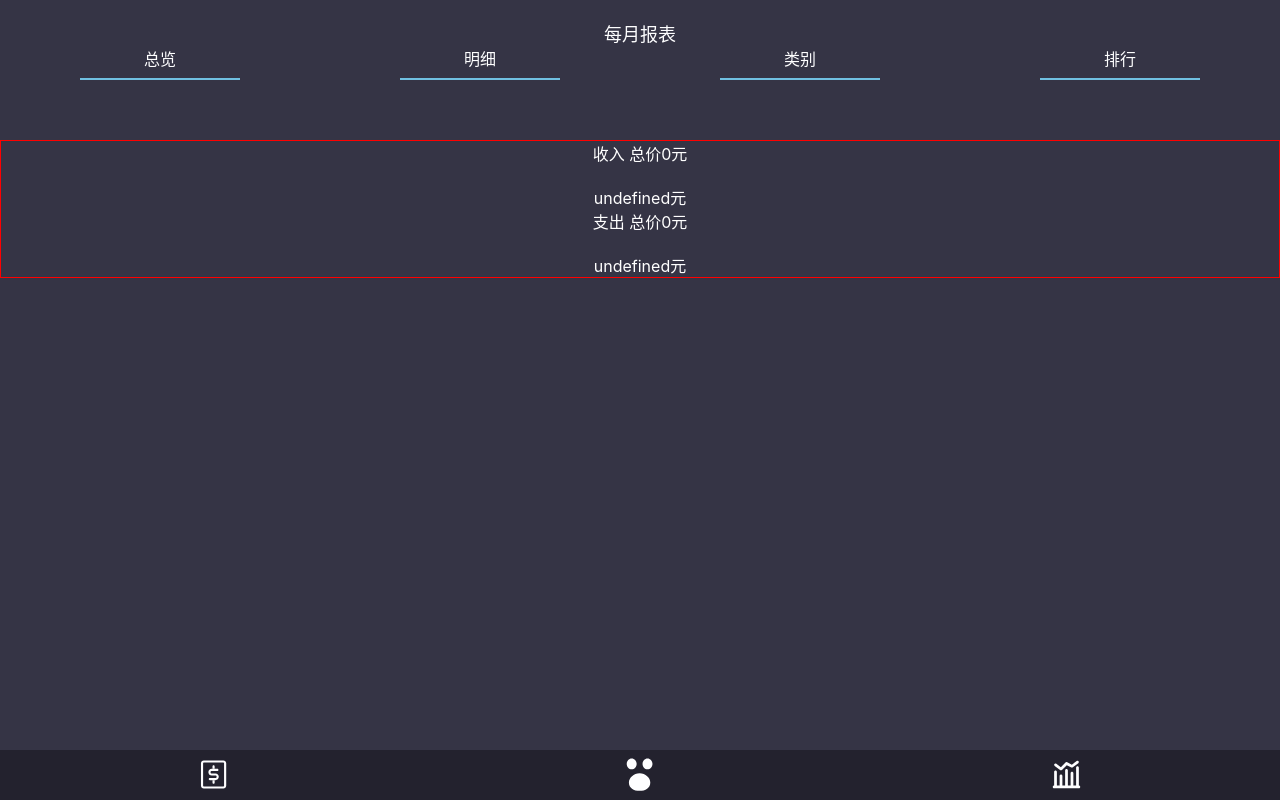
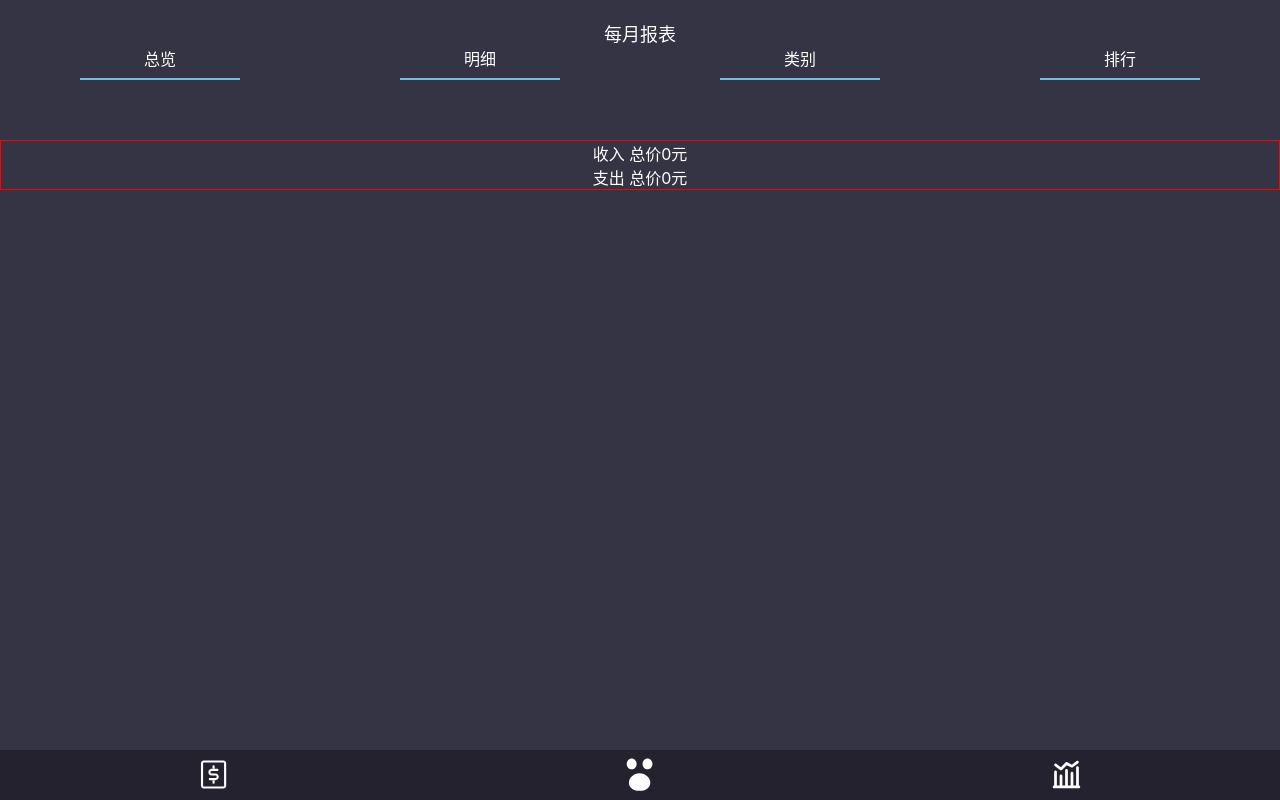
Before and after one commit to DevSuno/moze, a Vue app: page /#/statement in a window 1280 px wide. Built offline with nearby package versions, Linux system fonts and the light colour scheme.

Commit message:
修复之前的 BUG，数据正常渲染

```diff
--- a/src/components/Statement/Swiper/Swiper.vue
+++ b/src/components/Statement/Swiper/Swiper.vue
@@ -48,7 +48,7 @@
         */
 
         childPages: Record<string, any> = [
-            { tagRecordList: [this.earning, this.pay] },
+            { tagRecordList: [this.earning, this.pay ,this.earningTotal,this.payTotal] },
             { dateRecordList: this.dateRecordList },
             { icoRecordList: this.icoRecordList },
             { outputRecordList: this.outputRecordList }
@@ -63,30 +63,30 @@
         }
 
         get pay() {
-            const arr = this.newRecordList.filter((i: { selectedTag: string }) => i.selectedTag === '支出')
+            return this.newRecordList.filter((i: { selectedTag: string }) => i.selectedTag === '支出')
                 .sort((a: any, b: any) => {
                         return new Date(b.selectedDate).getTime() - new Date(a.selectedDate).getTime();
                     }
                 );
-            const total = arr.reduce((sum: number, item: { output: string }) => {
+        }
+        get payTotal(){
+            return     this.pay.reduce((sum: number, item: { output: string }) => {
                 return sum + Number(item.output);
             }, 0);
-            arr.push({ total: total });
-
-            return arr;
         }
 
         get earning() {
-            const arr = this.newRecordList.filter((i: { selectedTag: string }) => i.selectedTag === '收入')
+            return this.newRecordList.filter((i: { selectedTag: string }) => i.selectedTag === '收入')
                 .sort((a: any, b: any) => {
                         return new Date(b.selectedDate).getTime() - new Date(a.selectedDate).getTime();
                     }
                 );
-            const  total = arr.reduce((sum: number, item: { output: string }) => {
+        }
+
+        get earningTotal() {
+            return this.earning.reduce((sum: number, item: { output: string }) => {
                 return sum + Number(item.output);
             }, 0);
-            arr.push({ total: total });
-            return arr
         }
 
         get dateRecordList() {
--- a/src/components/Statement/Swiper/SwiprIterm/TagRecordList.vue
+++ b/src/components/Statement/Swiper/SwiprIterm/TagRecordList.vue
@@ -5,7 +5,7 @@
             <div class="earning">
                 <span class="earning-yuan"></span>
                 <span>收入</span>
-                {{'总价' + this.data.tagRecordList[0][this.data.tagRecordList[0].length-1].total + '元'}}
+                {{'总价' + this.data.tagRecordList[2] + '元'}}
                 <div :key="index" v-for="(earning , index ) in this.data.tagRecordList[0] ">
                     <h3> {{earning.selectedDate}}</h3>
                     <Icon :name="earning.selectedIco"></Icon>
@@ -18,7 +18,7 @@
             <div class="pay">
                 <span class="pay-yuan"></span>
                 <span>支出</span>
-                {{'总价' + this.data.tagRecordList[1][this.data.tagRecordList[1].length-1].total + '元'}}
+                {{'总价' + this.data.tagRecordList[3]+ '元'}}
                 <div :key="index" v-for="( pay, index ) in this.data.tagRecordList[1] ">
                     <h3>{{pay.selectedDate}}</h3>
                     <Icon :name="pay.selectedIco"></Icon>
```
